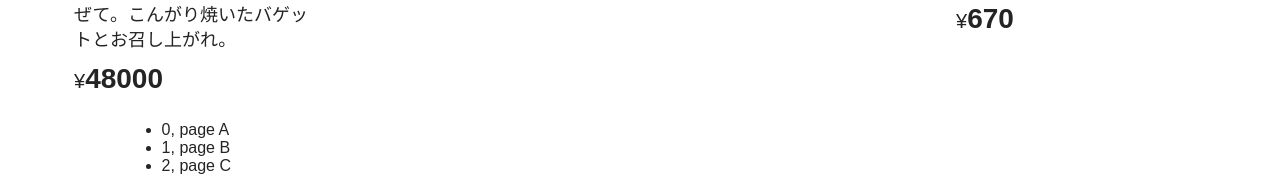
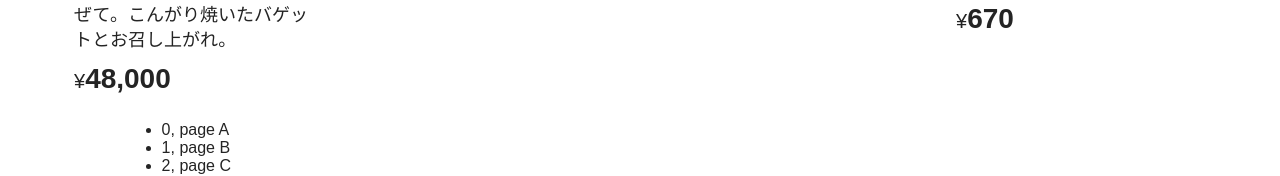
Before and after one commit to y-web21/sandbox-vue3, a Vue app: page / in a window 1280 px wide. Shown: the part 601-777 px from the top of the page. Built offline with nearby package versions, Linux system fonts and the light colour scheme.

Commit message:
data processing before display (javascript)

```diff
--- a/src/App.vue
+++ b/src/App.vue
@@ -13,7 +13,7 @@
           <div class="description">
             <h2>{{ item.name }}</h2>
             <p>{{ item.description }}</p>
-            <span>¥<span class="price">{{ item.price }}</span></span>
+            <span>¥<span class="price">{{ item.price.toLocaleString() }}</span></span>
           </div>
         </div>
       </div>
```
